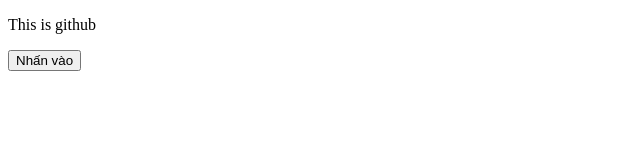
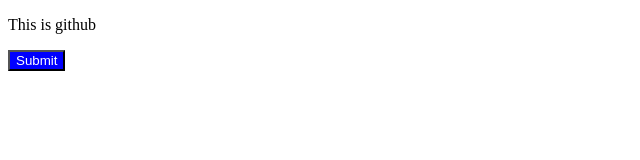
Before and after one commit to anhphat0510/thien-thoi-dia-loi, a plain HTML site: page index.html in a window 1280 px wide. Shown: the whole page, without its empty margins (0-640 px from the left). Drawn offline with Linux system fonts and the light colour scheme.

Commit message:
updated index html file

```diff
--- a/index.html
+++ b/index.html
@@ -4,9 +4,10 @@
     <meta charset="UTF-8">
     <meta name="viewport" content="width=device-width, initial-scale=1.0">
     <title>Document</title>
+    <link rel="stylesheet" href="./style.css">
 </head>
 <body>
     <p>This is github</p>
-    <button>Nhấn vào</button>
+    <button>Submit</button>
 </body>
 </html>
```
